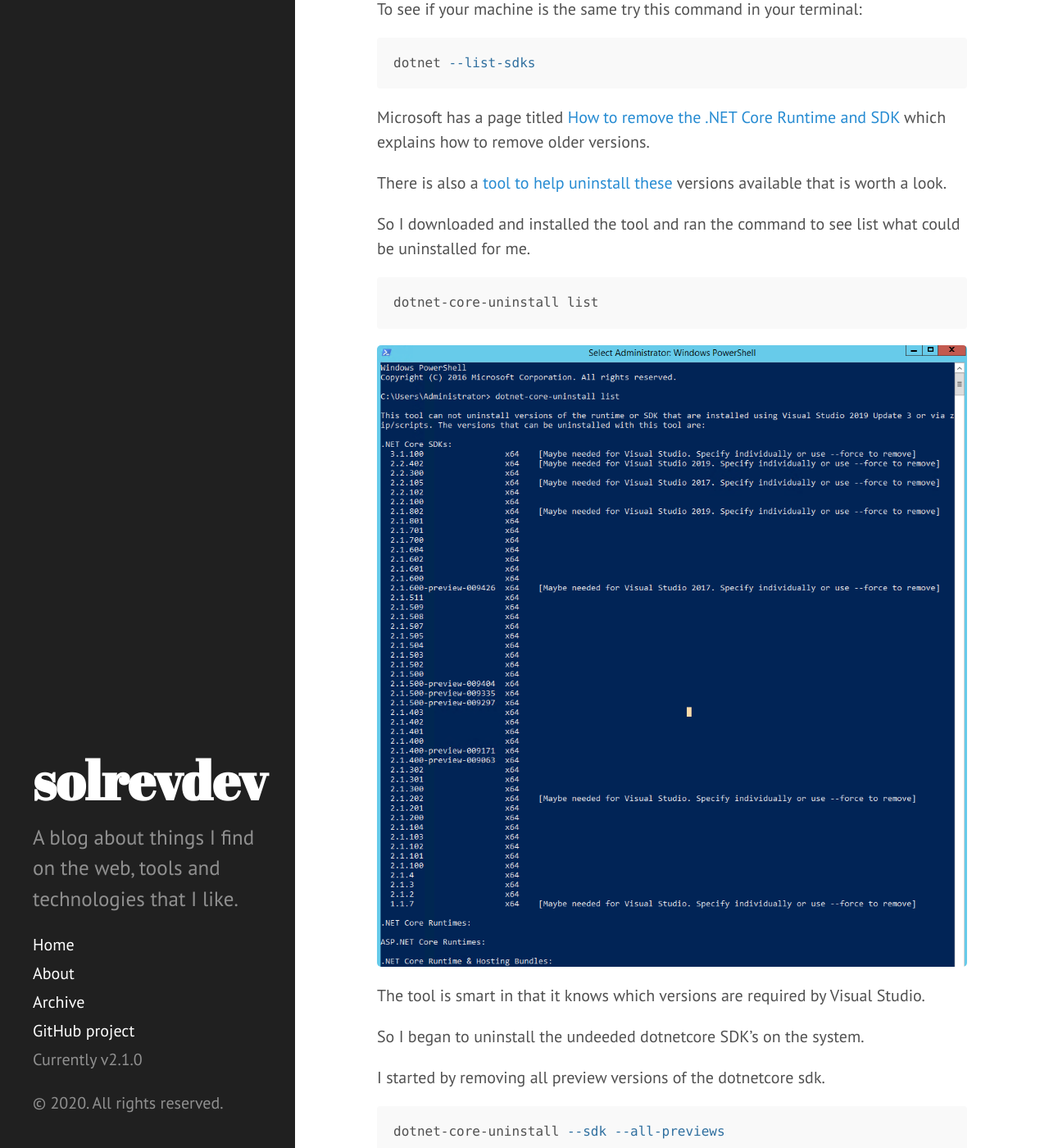
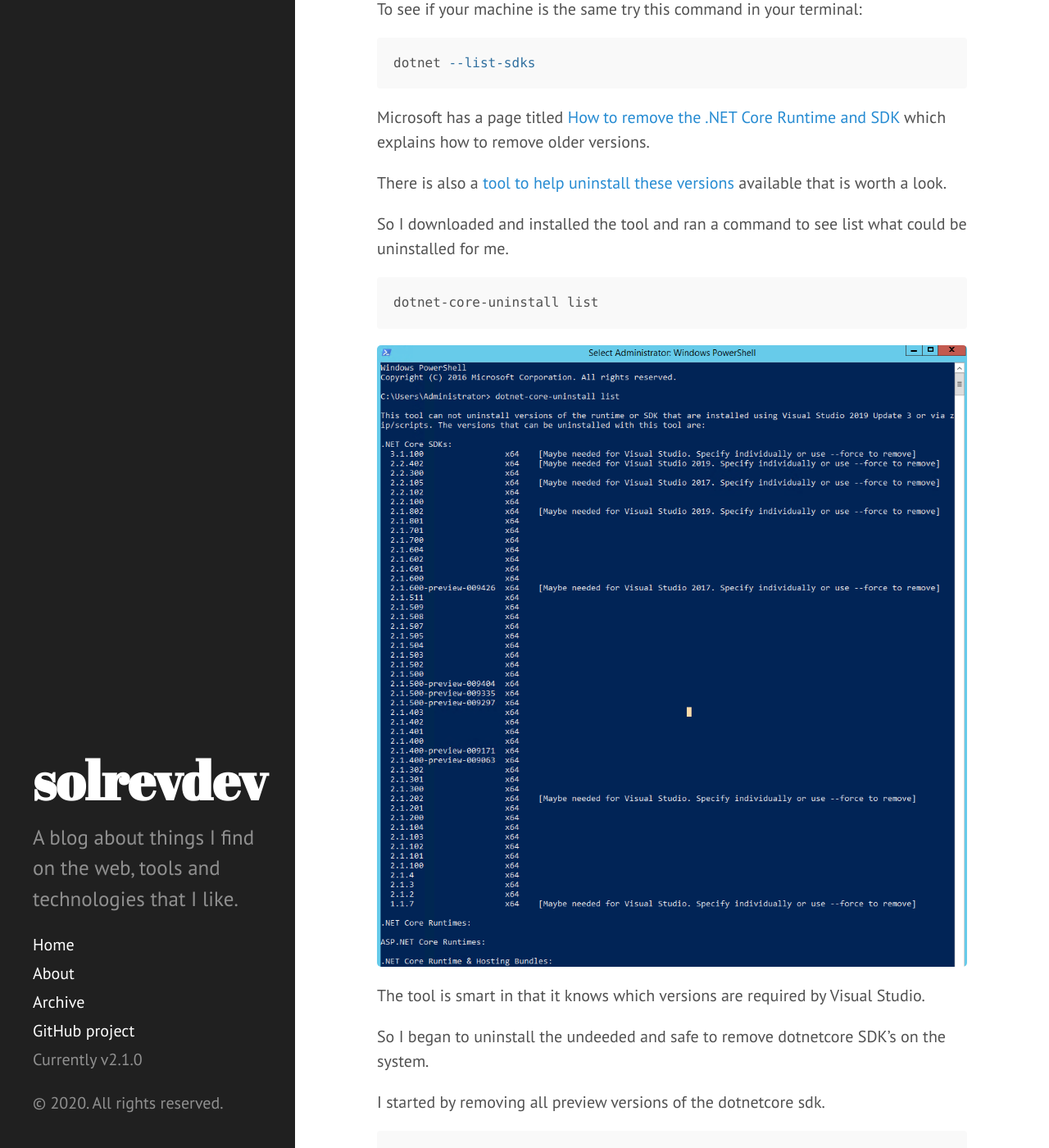
Before and after one commit to solrevdev/solrevdev.github.io, a Jekyll site: the page built from _posts/2020-01-15-how-to-remove-the-net-core-runtime-and-sdk.md, in a window 1280 px wide and 1400 px high, scrolled down 394 px. Shown: the whole window at 82% size. Built offline with Jekyll 4.4.1, drawn with Linux system fonts in a browser that asks for light colours; some of the changed text lies outside the part shown.

Commit message:
Update 2020-01-15-how-to-remove-the-net-core-runtime-and-sdk.md

````diff
--- a/_posts/2020-01-15-how-to-remove-the-net-core-runtime-and-sdk.md
+++ b/_posts/2020-01-15-how-to-remove-the-net-core-runtime-and-sdk.md
@@ -21,9 +21,9 @@ dotnet --list-sdks
 
 Microsoft has a page titled [How to remove the .NET Core Runtime and SDK](https://docs.microsoft.com/en-us/dotnet/core/versions/remove-runtime-sdk-versions?tabs=windows) which explains how to remove older versions.
 
-There is also a [tool to help uninstall these](https://docs.microsoft.com/en-us/dotnet/core/additional-tools/uninstall-tool?tabs=windows) versions available that is worth a look.
+There is also a [tool to help uninstall these versions](https://docs.microsoft.com/en-us/dotnet/core/additional-tools/uninstall-tool?tabs=windows)  available that is worth a look.
 
-So I downloaded and installed the tool and ran the command to see list what could be uninstalled for me.
+So I downloaded and installed the tool and ran a command to see list what could be uninstalled for me.
 
 ```powershell
 dotnet-core-uninstall list
@@ -33,7 +33,7 @@ dotnet-core-uninstall list
 
 The tool is smart in that it knows which versions are required by Visual Studio.
 
-So I began to uninstall the undeeded dotnetcore SDK's on the system.
+So I began to uninstall the undeeded and safe to remove dotnetcore SDK's on the system.
 
 I started by removing all preview versions of the dotnetcore sdk.
 
````
Also changed, not shown: other parts of _posts/2020-01-15-how-to-remove-the-net-core-runtime-and-sdk.md (+1 -1 lines).
